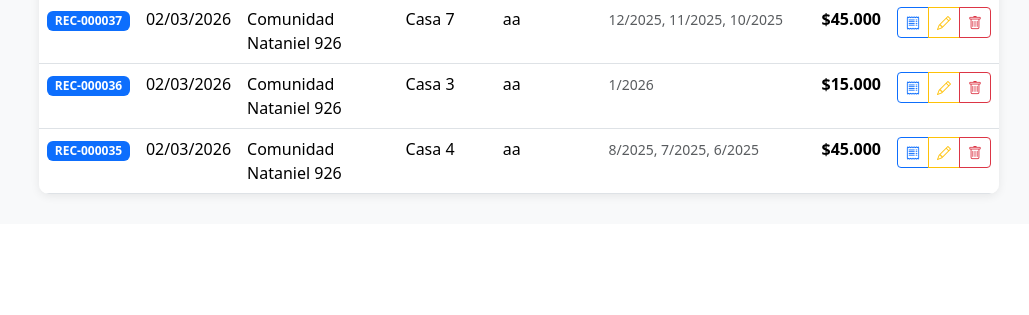
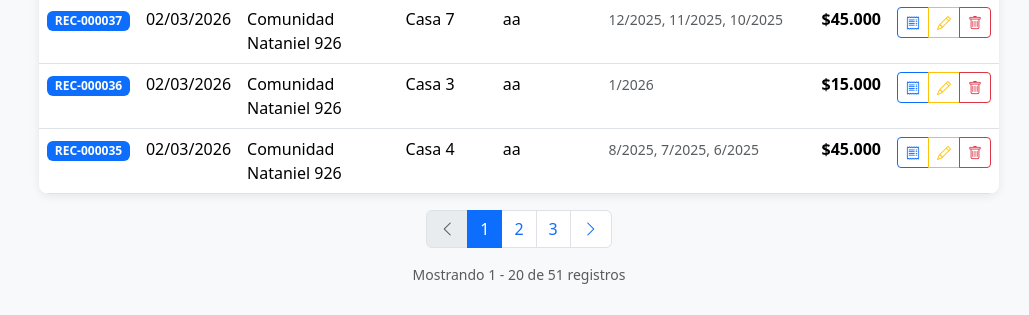
Before and after one commit to fflores-11/ggcc, a PHP site: page /pagos in a window 1280 px wide. Shown: the part 1536-1851 px from the top of the page, without its empty margins (251-1280 px from the left). Before the commit the page ends 1735 px from the top, so only its background shows below. Run offline with PHP 8.4, Linux system fonts and the light colour scheme; the visitor is signed in with stand-in values (Sample User, id 1); data comes from the database, SQL or seed files in the repository.

Commit message:
feat(pagos): agregar paginador al listado de pagos registrados

```diff
--- a/app/views/pagos/index.php
+++ b/app/views/pagos/index.php
@@ -124,6 +124,11 @@ $perPage = $perPage ?? 20;
     </div>
 </div>
 
+<!-- Paginador -->
+<div class="mt-3">
+    <?= renderPagination($totalRecords, $currentPage, $perPage) ?>
+</div>
+
 <!-- Modal Generar Deudas -->
 <div class="modal fade" id="generarDeudasModal" tabindex="-1">
     <div class="modal-dialog">
```
